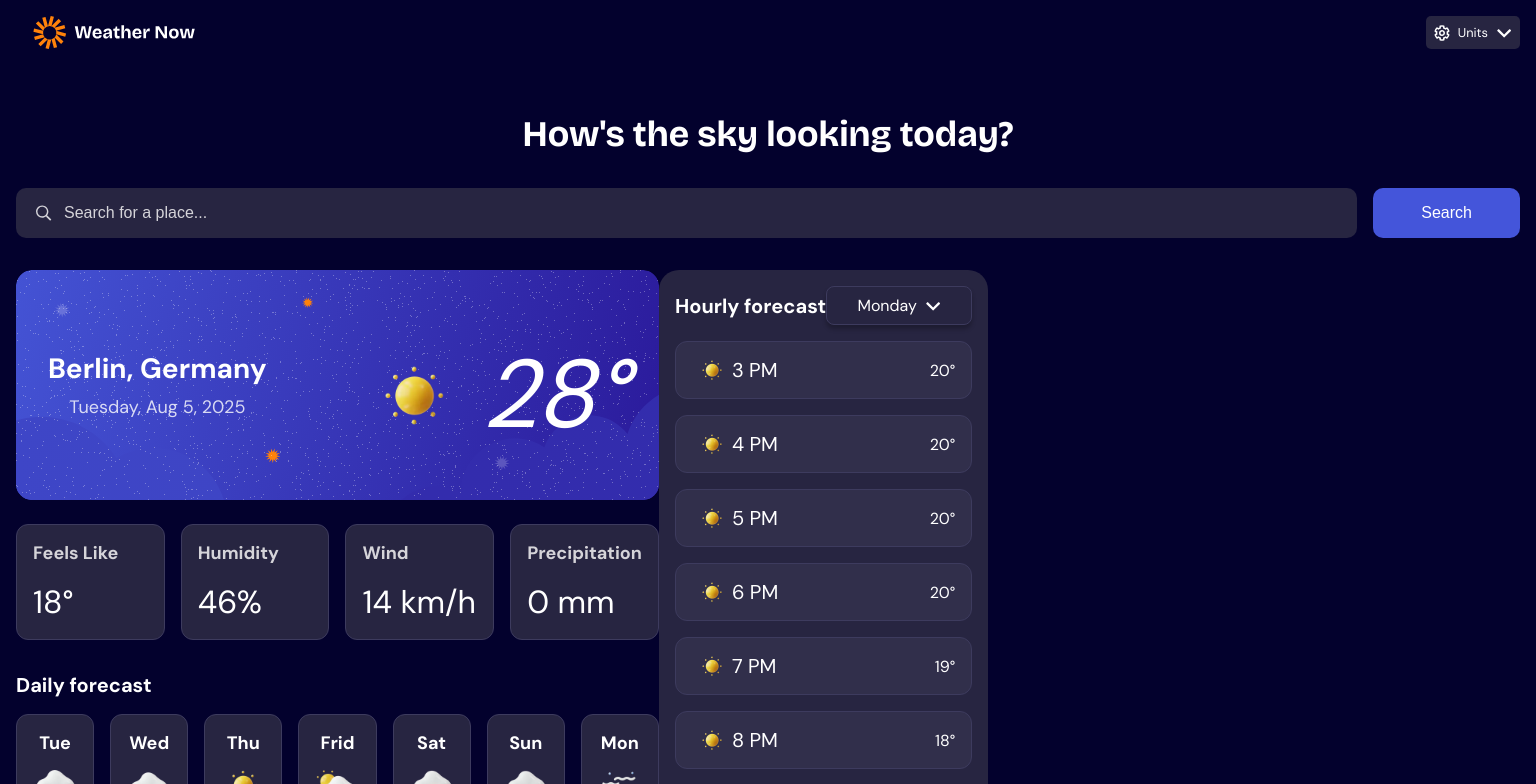
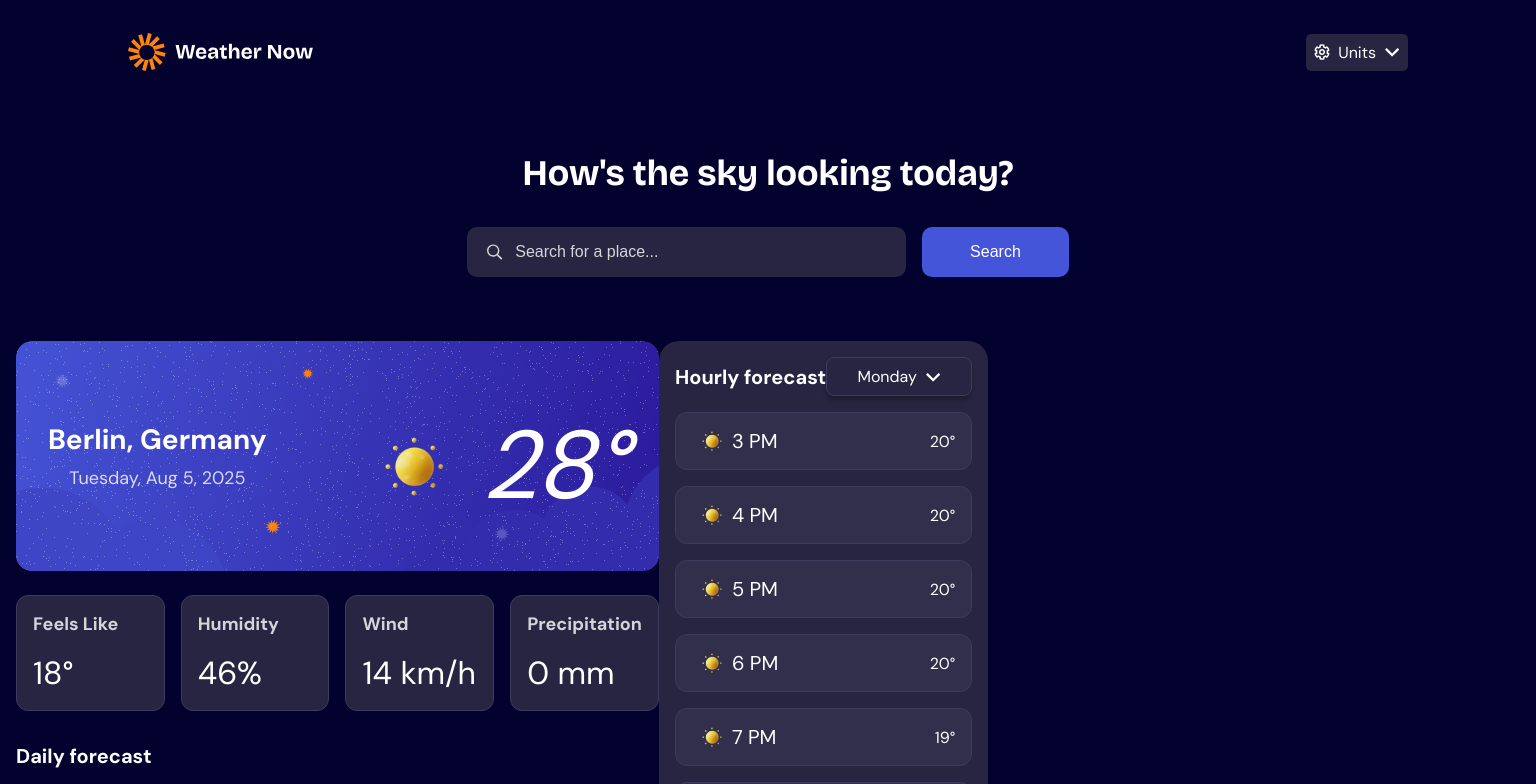
Before and after one commit to f29pereira/weather-app, a Next.js app: page / in a window 1536 px wide. Shown: the top 784 px of the page. Built offline with nearby package versions, Linux system fonts and the light colour scheme.

Commit message:
Update Nav, Units, UnitOption and Search components styling for 1400px min width

```diff
--- a/src/app/components/Nav/Nav.module.css
+++ b/src/app/components/Nav/Nav.module.css
@@ -11,7 +11,19 @@ CSS module for Nav component
 
 /*Weather Now logo*/
 .logoImg {
-  width: 150;
+  width: 150px;
   height: 33px;
   margin-right: auto;
 }
+
+@media (min-width: 87.5rem /*1400px*/) {
+  .nav {
+    padding: 2rem 8rem;
+  }
+
+  /*Weather Now logo*/
+  .logoImg {
+    width: 186px;
+    height: 40px;
+  }
+}
--- a/src/app/components/PopUp/Units/UnitOption/UnitOption.module.css
+++ b/src/app/components/PopUp/Units/UnitOption/UnitOption.module.css
@@ -21,3 +21,9 @@ CSS Module for UnitOption component
   width: 14px;
   height: 17px;
 }
+
+@media (min-width: 87.5rem /*1400px*/) {
+  .unit {
+    font-size: 1rem;
+  }
+}
--- a/src/app/components/PopUp/Units/Units/Units.module.css
+++ b/src/app/components/PopUp/Units/Units/Units.module.css
@@ -65,3 +65,22 @@ CSS Module for Units component
   border: 1px solid var(--neutral-600);
   margin: 0.5rem 0;
 }
+
+@media (min-width: 87.5rem /*1400px*/) {
+  /*Unit text*/
+  .description {
+    font-size: 1rem;
+  }
+
+  /*select units container*/
+  .selectUnitsCont {
+    width: 12rem; /*192px*/
+    height: 24rem; /*384px*/
+  }
+
+  .title,
+  .unitTitle,
+  .unitCont {
+    font-size: 1rem;
+  }
+}
--- a/src/app/components/PopUp/Units/Units/Units.tsx
+++ b/src/app/components/PopUp/Units/Units/Units.tsx
@@ -28,6 +28,7 @@ export default function Units() {
 
   return (
     <div className={styles.unitCont}>
+      {/*Units Toggle*/}
       <div className={`flex-center ${styles.gap}`} onClick={togglePopUp}>
         <Image
           src="/images/icons/icon-units.svg"
--- a/src/app/components/Search/Search.module.css
+++ b/src/app/components/Search/Search.module.css
@@ -75,3 +75,16 @@ CSS Module for Search component
     flex: 0;
   }
 }
+
+@media (min-width: 87.5rem /*1400px*/) {
+  /*search section*/
+  .searchSec {
+    margin-bottom: 2rem;
+  }
+
+  /*search form container*/
+  .formCont {
+    width: 40%;
+    margin: 0 auto;
+  }
+}
--- a/src/app/components/Search/Search.tsx
+++ b/src/app/components/Search/Search.tsx
@@ -13,7 +13,7 @@ export default function Search() {
   };
 
   return (
-    <section>
+    <section className={styles.searchSec}>
       <Form action={search}>
         <div className={styles.formCont}>
           <div className={styles.searchCont}>
```
